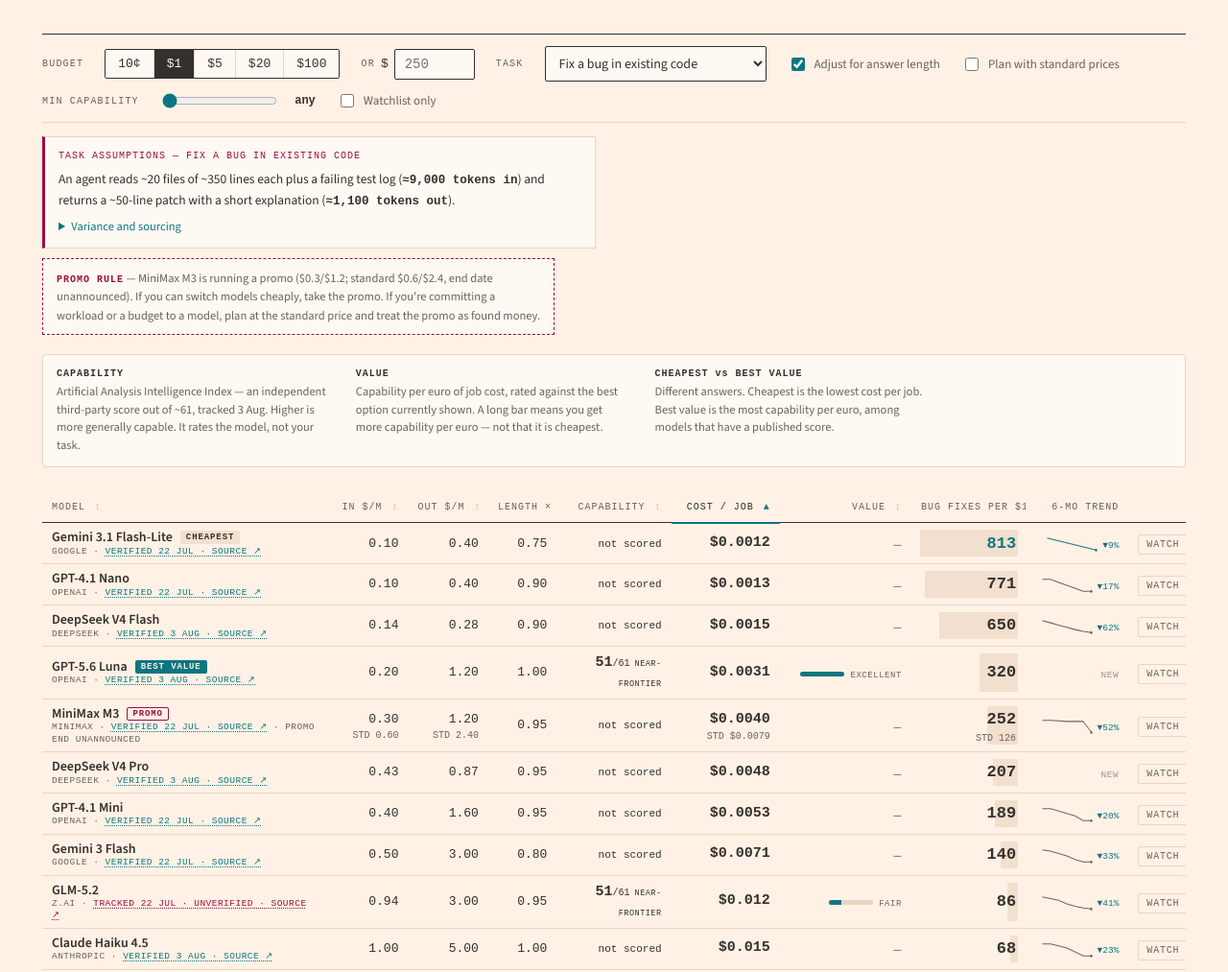
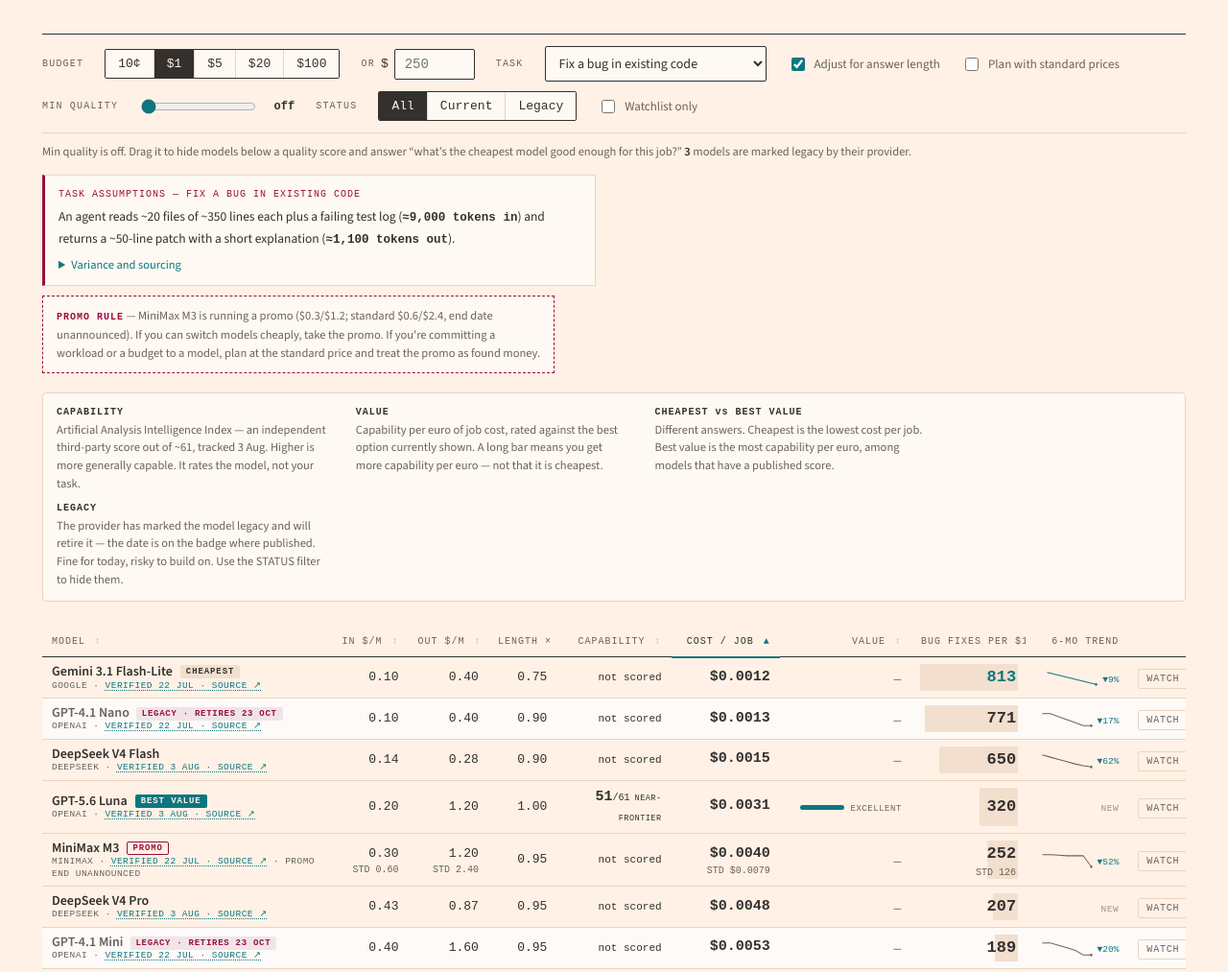
Before and after one commit to rahuldinho17/per-dollar, a plain HTML site: page app.html in a window 1280 px wide. Shown: the part 369-1382 px from the top of the page at 96% size. Drawn offline with nearby package versions, Linux system fonts and the light colour scheme; a web font is replaced by a local one.

Commit message:
Fix capability slider crash; add status filter and real legacy data
The slider did nothing because render() threw: 'scored' was read in the headline
35 lines before its declaration (temporal dead zone), so every drag above zero
crashed silently and froze the table. Declaration moved above first use.

Discoverability: the slider is now labelled MIN QUALITY and reads 'off' rather
than 'any' at rest, and a hint line under the filters says what it does when
inactive and shows its effect when active ('showing the 6 of 10 scored models
that clear the bar; 14 unscored hidden').

Legacy, checked against provider deprecation schedules rather than guessed:
- Claude Sonnet 4.6 (Anthropic legacy), GPT-4.1 Mini and GPT-4.1 Nano
  (OpenAI's 23 Oct 2026 GPT-4-era shutdown) marked legacy with the date
- Claude Opus 4.8 explicitly NOT legacy — published earliest retirement
  2027-05-28, recorded as active_until
- Badge is now claret-tinted and carries the retirement date; row tinted
- STATUS filter (All / Current / Legacy) with matching empty state
- Legend explains what legacy means and what to do about it

```diff
--- a/app.html
+++ b/app.html
@@ -124,6 +124,9 @@
   .tok label { font-size: 12px; color: var(--ink-2); }
 
   /* assumptions callout */
+  .hint { font-size: 12.5px; color: var(--ink-2); margin: 10px 0 0; }
+  .hint b { color: var(--ink); font-weight: 600; }
+  .hint .off { color: var(--ink-3); }
   .assume { border: 1px solid var(--wheat-2); border-left: 3px solid var(--claret);
     background: var(--raised); padding: 12px 14px; font-size: 13.5px; margin-top: 14px;
     max-width: 86ch; line-height: 1.55; }
@@ -176,10 +179,12 @@
   .msub { font-family: "Spline Sans Mono", monospace; font-size: 9.5px; letter-spacing: 0.05em;
     color: var(--ink-2); margin-top: 0; line-height: 1.3; }
   .msub a { color: var(--teal); text-decoration: underline dotted; text-underline-offset: 2px; }
-  .legacy { font: 600 8.5px "Spline Sans Mono", monospace; letter-spacing: 0.1em;
-    border: 1px solid var(--ink-3); color: var(--ink-2); border-radius: 2px;
-    padding: 1px 4px; margin-left: 6px; vertical-align: 1px; white-space: nowrap; }
+  .legacy { font: 600 9px "Spline Sans Mono", monospace; letter-spacing: 0.08em;
+    background: #F0E4E9; color: var(--claret); border-radius: 2px;
+    padding: 2px 6px; margin-left: 7px; vertical-align: 1px; white-space: nowrap; }
+  tr.is-legacy { background: #FDFAF7; }
   tr.is-legacy .mname { color: var(--ink-2); }
+  tr.is-legacy:hover { background: var(--raised); }
   td.num { font-family: "Spline Sans Mono", monospace; font-size: 13px; }
   td.cpj { font-size: 15px; font-weight: 600; }
   td.jobs { font-size: 17px; font-weight: 600; }
@@ -298,13 +303,19 @@
     </span>
     <label class="check"><input type="checkbox" id="norm" checked /> Adjust for answer length</label>
     <label class="check" title="Rankings and costs use list prices, ignoring temporary promos — for budgeting and commitments"><input type="checkbox" id="std" /> Plan with standard prices</label>
-    <span class="flabel">MIN CAPABILITY</span>
+    <span class="flabel" title="Hide models scoring below this on the independent capability index">MIN QUALITY</span>
     <span class="slider">
       <input type="range" id="minIQ" min="0" max="61" step="1" value="0" aria-label="Minimum capability score" />
-      <span class="v" id="minIQval">any</span>
+      <span class="v" id="minIQval">off</span>
+    </span>
+    <span class="flabel">STATUS</span>
+    <span class="bgroup" id="statusFilter" role="group" aria-label="Model status">
+      <button data-s="all" class="on">All</button><button data-s="current">Current</button><button data-s="legacy">Legacy</button>
     </span>
     <label class="check"><input type="checkbox" id="wl" /> Watchlist only <span id="wlcount" class="num"></span></label>
   </div>
+
+  <p class="hint" id="hint"></p>
 
   <div class="assume" id="assume"></div>
   <div class="pnote" id="pnote" hidden></div>
@@ -317,6 +328,8 @@
       shown. A long bar means you get more capability per euro — not that it is cheapest.</div>
     <div><b>CHEAPEST vs BEST VALUE</b>Different answers. Cheapest is the lowest cost per job.
       Best value is the most capability per euro, among models that have a published score.</div>
+    <div><b>LEGACY</b>The provider has marked the model legacy and will retire it — the date is on the
+      badge where published. Fine for today, risky to build on. Use the STATUS filter to hide them.</div>
   </div>
 
   <div class="ledger-wrap">
@@ -415,7 +428,7 @@ const MODELS = [
   { id:"gpt56ter", name:"GPT-5.6 Terra",         provider:"OpenAI",    inP:2.0,  outP:12.0, verbosity:1.05, iq:55, trend:[1.0] },
   { id:"gpt54",    name:"GPT-5.4",               provider:"OpenAI",    inP:2.5,  outP:15.0, verbosity:1.05, iq:null, trend:[1.6,1.6,1.2,1.2,1.1,1.0,1.0] },
   { id:"son5",     name:"Claude Sonnet 5",       provider:"Anthropic", inP:3.0,  outP:15.0, verbosity:1.1, iq:null,  trend:[1.0,1.0] },
-  { id:"son46",    name:"Claude Sonnet 4.6",     provider:"Anthropic", inP:3.0,  outP:15.0, verbosity:1.1, legacy:true, iq:null,  trend:[1.4,1.35,1.3,1.2,1.1,1.05,1.0] },
+  { id:"son46",    name:"Claude Sonnet 4.6",     provider:"Anthropic", inP:3.0,  outP:15.0, verbosity:1.1, legacy:true, retires:null, iq:null,  trend:[1.4,1.35,1.3,1.2,1.1,1.05,1.0] },
   { id:"kimik3",   name:"Kimi K3",               provider:"Moonshot AI", inP:3.0, outP:15.0, verbosity:1.0, iq:57, trend:[1.0] },
   { id:"gem31p",   name:"Gemini 3.1 Pro",        provider:"Google",    inP:2.0,  outP:12.0, verbosity:0.85, iq:null, trend:[1.45,1.4,1.3,1.2,1.1,1.0,1.0] },
   { id:"grok45",   name:"Grok 4.5",              provider:"xAI",       inP:2.0,  outP:6.0,  verbosity:1.0, iq:54,  trend:[1.0] },
@@ -426,10 +439,10 @@ const MODELS = [
   { id:"haiku45",  name:"Claude Haiku 4.5",      provider:"Anthropic", inP:1.0,  outP:5.0,  verbosity:1.0, iq:null,  trend:[1.3,1.3,1.25,1.2,1.1,1.0,1.0] },
   { id:"mm3",      name:"MiniMax M3",            provider:"MiniMax",   inP:0.6,  outP:2.4,  verbosity:0.95, promoIn:0.3, promoOut:1.2, promoEnds:null, iq:null, trend:[2.1,2.1,2.05,2.0,2.0,2.0,1.0] },
   { id:"gem3f",    name:"Gemini 3 Flash",        provider:"Google",    inP:0.5,  outP:3.0,  verbosity:0.8, iq:null,  trend:[1.5,1.45,1.35,1.25,1.1,1.0,1.0] },
-  { id:"g41mini",  name:"GPT-4.1 Mini",          provider:"OpenAI",    inP:0.4,  outP:1.6,  verbosity:0.95, iq:null, trend:[1.25,1.25,1.2,1.15,1.1,1.0,1.0] },
+  { id:"g41mini",  name:"GPT-4.1 Mini",          provider:"OpenAI",    inP:0.4,  outP:1.6,  verbosity:0.95, legacy:true, retires:"2026-10-23", iq:null, trend:[1.25,1.25,1.2,1.15,1.1,1.0,1.0] },
   { id:"dsv4pro",  name:"DeepSeek V4 Pro",        provider:"DeepSeek",  inP:0.435, outP:0.87, verbosity:0.95, iq:null, trend:[1.0] },
   { id:"dsv4f",    name:"DeepSeek V4 Flash",     provider:"DeepSeek",  inP:0.14, outP:0.28, verbosity:0.9, iq:null,  trend:[2.6,2.3,2.0,1.7,1.4,1.15,1.0] },
-  { id:"g41nano",  name:"GPT-4.1 Nano",          provider:"OpenAI",    inP:0.1,  outP:0.4,  verbosity:0.9, iq:null,  trend:[1.2,1.2,1.15,1.1,1.05,1.0,1.0] },
+  { id:"g41nano",  name:"GPT-4.1 Nano",          provider:"OpenAI",    inP:0.1,  outP:0.4,  verbosity:0.9, legacy:true, retires:"2026-10-23", iq:null,  trend:[1.2,1.2,1.15,1.1,1.05,1.0,1.0] },
   { id:"gem31fl",  name:"Gemini 3.1 Flash-Lite", provider:"Google",    inP:0.1,  outP:0.4,  verbosity:0.75, iq:null, trend:[1.1,1.05,1.0] },
 ];
 
@@ -498,6 +511,7 @@ let DATA_AS_OF = "2026-08-03";
 let budget = 1, customBudget = false, taskId = "bugfix", normalize = true, wlOnly = false;
 let planStandard = false;
 let minIQ = 0;
+let statusFilter = "all";   // all | current | legacy
 let customIn = 5000, customOut = 800;
 let sortKey = "cpt", sortDir = 1;
 const watch = new Set(); // session-only watchlist
@@ -612,7 +626,8 @@ function render() {
   const dear  = all.reduce((a,b) => a.cpt >= b.cpt ? a : b);
   const promoQualifier = (cheap.pv.usePromo && cheap.cptAlt)
     ? ` <span class="hlsub">(launch promo — ${big(Math.floor(budget / cheap.cptAlt))} at standard price)</span>` : "";
-  const qualified = all.filter(m => m.iq != null && m.iq >= minIQ);
+  const scored = all.filter(m => m.iq != null);
+  const qualified = scored.filter(m => m.iq >= minIQ);
   if (minIQ > 0 && qualified.length) {
     const best = qualified.reduce((a,b) => a.cpt <= b.cpt ? a : b);
     document.getElementById("headline").innerHTML =
@@ -646,9 +661,22 @@ function render() {
   });
 
   // FL-01 capability floor: "cheapest model that clears the quality bar"
-  const scored = all.filter(m => m.iq != null);
   if (minIQ > 0) rows = rows.filter(m => m.iq != null && m.iq >= minIQ);
-  document.getElementById("minIQval").textContent = minIQ > 0 ? String(minIQ) : "any";
+  if (statusFilter === "current") rows = rows.filter(m => !m.legacy);
+  if (statusFilter === "legacy")  rows = rows.filter(m => m.legacy);
+  document.getElementById("minIQval").textContent = minIQ > 0 ? String(minIQ) : "off";
+
+  // Tell the user what the controls are doing — an inactive filter should say so,
+  // and an active one should show its effect rather than leaving them to count rows.
+  const legacyCount = all.filter(m => m.legacy).length;
+  const hint = [];
+  hint.push(minIQ > 0
+    ? `<b>Min quality ${minIQ}</b> — showing the ${qualified.length} of ${scored.length} scored models that clear the bar; ${all.length - scored.length} unscored models hidden.`
+    : `<span class="off">Min quality is off.</span> Drag it to hide models below a quality score and answer “what’s the cheapest model good enough for this job?”`);
+  if (statusFilter === "current") hint.push(`Legacy models hidden (${legacyCount}).`);
+  else if (statusFilter === "legacy") hint.push(`Showing only the ${legacyCount} models their provider has marked legacy.`);
+  else if (legacyCount) hint.push(`<b>${legacyCount}</b> models are marked legacy by their provider.`);
+  document.getElementById("hint").innerHTML = hint.join(" ");
 
   // watchlist filter + empty state (S8)
   if (wlOnly) rows = rows.filter(m => watch.has(m.id));
@@ -656,9 +684,10 @@ function render() {
 
   if (!rows.length) {
     document.getElementById("tbody").innerHTML = `
-      <tr style="display:block"><td colspan="8" style="display:block">
-        <div class="empty">Your watchlist is empty.<br/>
-        Untick <b>WATCHLIST ONLY</b>, then press <b>WATCH</b> on any row to pin it here.</div>
+      <tr style="display:block"><td colspan="10" style="display:block">
+        <div class="empty">${wlOnly && !watch.size
+          ? 'Your watchlist is empty.<br/>Untick <b>WATCHLIST ONLY</b>, then press <b>WATCH</b> on any row to pin it here.'
+          : 'No models match these filters.<br/>Lower <b>MIN QUALITY</b> or set <b>STATUS</b> back to <b>All</b>.'}</div>
       </td></tr>`;
     return;
   }
@@ -677,7 +706,7 @@ function render() {
     return `
     <tr class="${m.id === cheap.id ? "best" : ""}${bestVal && m.id === bestVal.id ? " bestval" : ""}${m.legacy ? " is-legacy" : ""}">
       <td class="l c-model">
-        <div class="mname">${esc(m.name)}${m.legacy ? '<span class="legacy" title="Superseded by a newer model — provider may retire it">LEGACY</span>' : ""}${m.pv.hasPromo ? `<span class="pbadge${m.pv.usePromo ? "" : " off"}">PROMO</span>` : ""}</div>
+        <div class="mname">${esc(m.name)}${m.legacy ? `<span class="legacy" title="The provider has marked this model legacy — plan a migration before it is retired">LEGACY${m.retires ? " · RETIRES " + shortDate(m.retires).toUpperCase() : ""}</span>` : ""}${m.pv.hasPromo ? `<span class="pbadge${m.pv.usePromo ? "" : " off"}">PROMO</span>` : ""}</div>
         <div class="msub">${esc(m.provider.toUpperCase())} ·
           <a class="${m.verification === "verified" ? "" : "tracked"}" href="${esc(src)}" target="_blank" rel="noopener"
              title="${esc(src)} — ${esc(m.source || "provider pricing page")}">${esc(badgeText(m))} · SOURCE ↗</a>${
@@ -748,6 +777,13 @@ document.getElementById("tout").addEventListener("input", e => { customOut = Mat
 document.getElementById("norm").addEventListener("change", e => { normalize = e.target.checked; render(); });
 document.getElementById("std").addEventListener("change", e => { planStandard = e.target.checked; render(); });
 document.getElementById("minIQ").addEventListener("input", e => { minIQ = +e.target.value; render(); });
+document.querySelectorAll("#statusFilter button").forEach(b => {
+  b.addEventListener("click", () => {
+    statusFilter = b.dataset.s;
+    document.querySelectorAll("#statusFilter button").forEach(x => x.classList.toggle("on", x === b));
+    render();
+  });
+});
 document.getElementById("wl").addEventListener("change", e => { wlOnly = e.target.checked; render(); });
 document.querySelectorAll("thead th.sort").forEach(th => {
   const go = () => {
@@ -783,6 +819,8 @@ renderStatic();
         if (u.source) m.source = u.source;
         if (u.iq !== undefined) m.iq = u.iq;
         if (u.legacy !== undefined) m.legacy = u.legacy;
+        if (u.retires !== undefined) m.retires = u.retires;
+        if (u.active_until !== undefined) m.active_until = u.active_until;
         if (u.cachedIn !== undefined) m.cachedIn = u.cachedIn;
       }
     });
--- a/data/prices.json
+++ b/data/prices.json
@@ -44,7 +44,9 @@
       "outP": 25.0,
       "verification": "verified",
       "source": "first-party pricing page",
-      "verified_at": "2026-08-03"
+      "verified_at": "2026-08-03",
+      "legacy": false,
+      "active_until": "2027-05-28"
     },
     {
       "id": "gpt56ter",
@@ -178,7 +180,9 @@
       "outP": 1.6,
       "verification": "verified",
       "source": "first-party pricing page",
-      "verified_at": "2026-07-22"
+      "verified_at": "2026-07-22",
+      "legacy": true,
+      "retires": "2026-10-23"
     },
     {
       "id": "dsv4f",
@@ -195,7 +199,9 @@
       "outP": 0.4,
       "verification": "verified",
       "source": "first-party pricing page",
-      "verified_at": "2026-07-22"
+      "verified_at": "2026-07-22",
+      "legacy": true,
+      "retires": "2026-10-23"
     },
     {
       "id": "gem31fl",
```
Also changed, not shown: api/prices.json (+10 -4 lines), data/changelog.json (+21 -0 lines).
